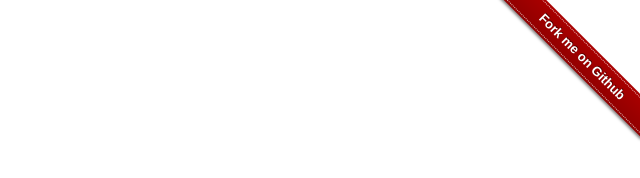
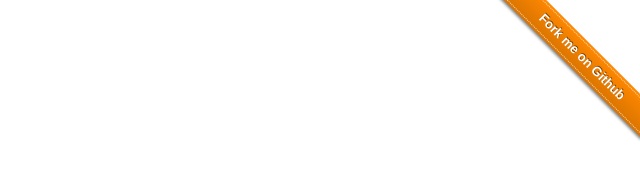
Before and after one commit to merrier/github-fork-ribbon, a plain HTML site: page demo.html in a window 1280 px wide. Shown: the whole page, without its empty margins (640-1280 px from the left). Drawn offline with Linux system fonts and the light colour scheme.

```diff
--- a/demo.html
+++ b/demo.html
@@ -11,7 +11,7 @@
 <script src="./github-fork-ribbon.js"></script>
 <script>
     var gf = new githubFork({
-        type: 'red',
+        type: 'orange',
     });
 </script>
 
```
Also changed, not shown: images/orange.png, images/red.png, 1 other file.
